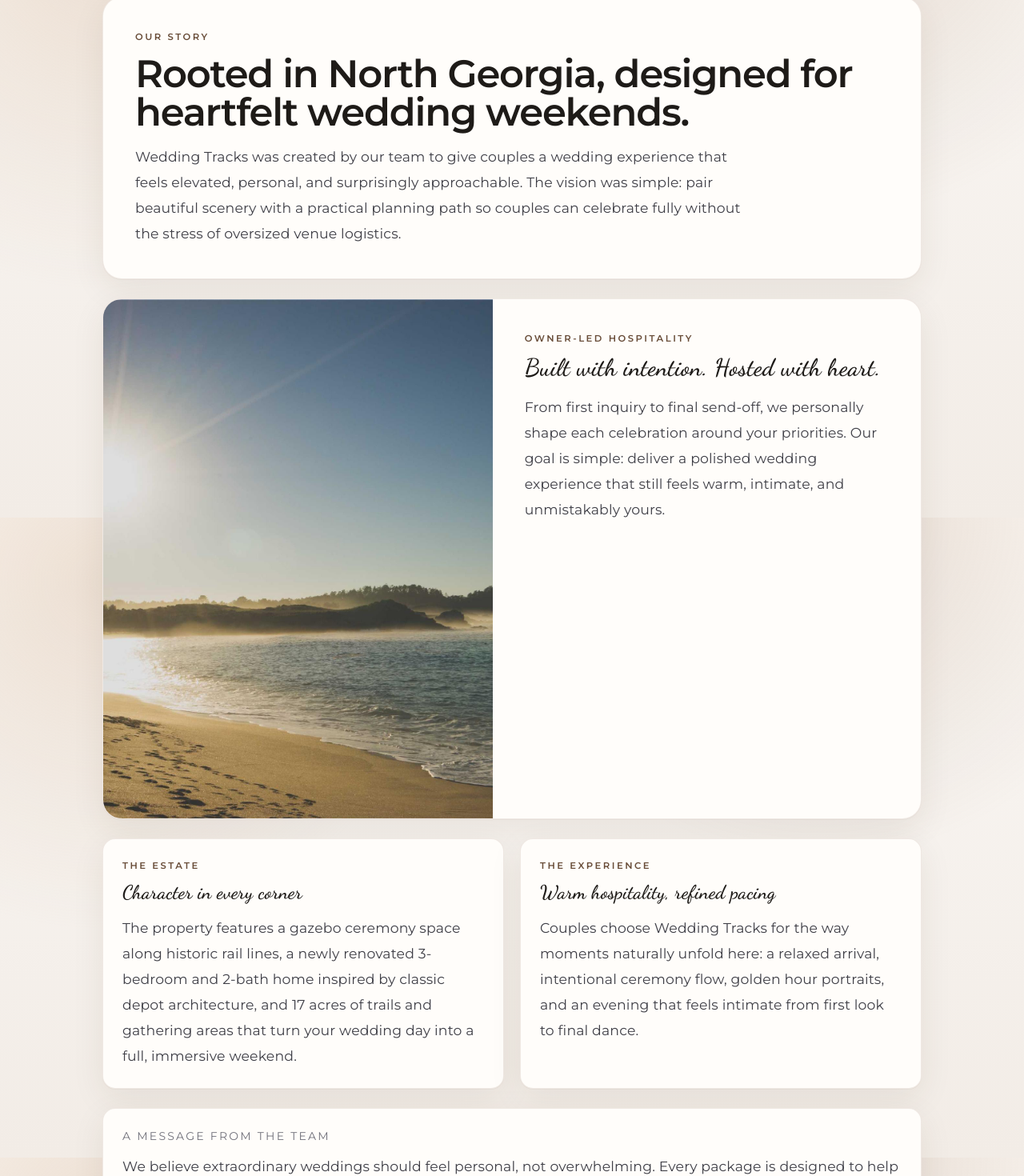
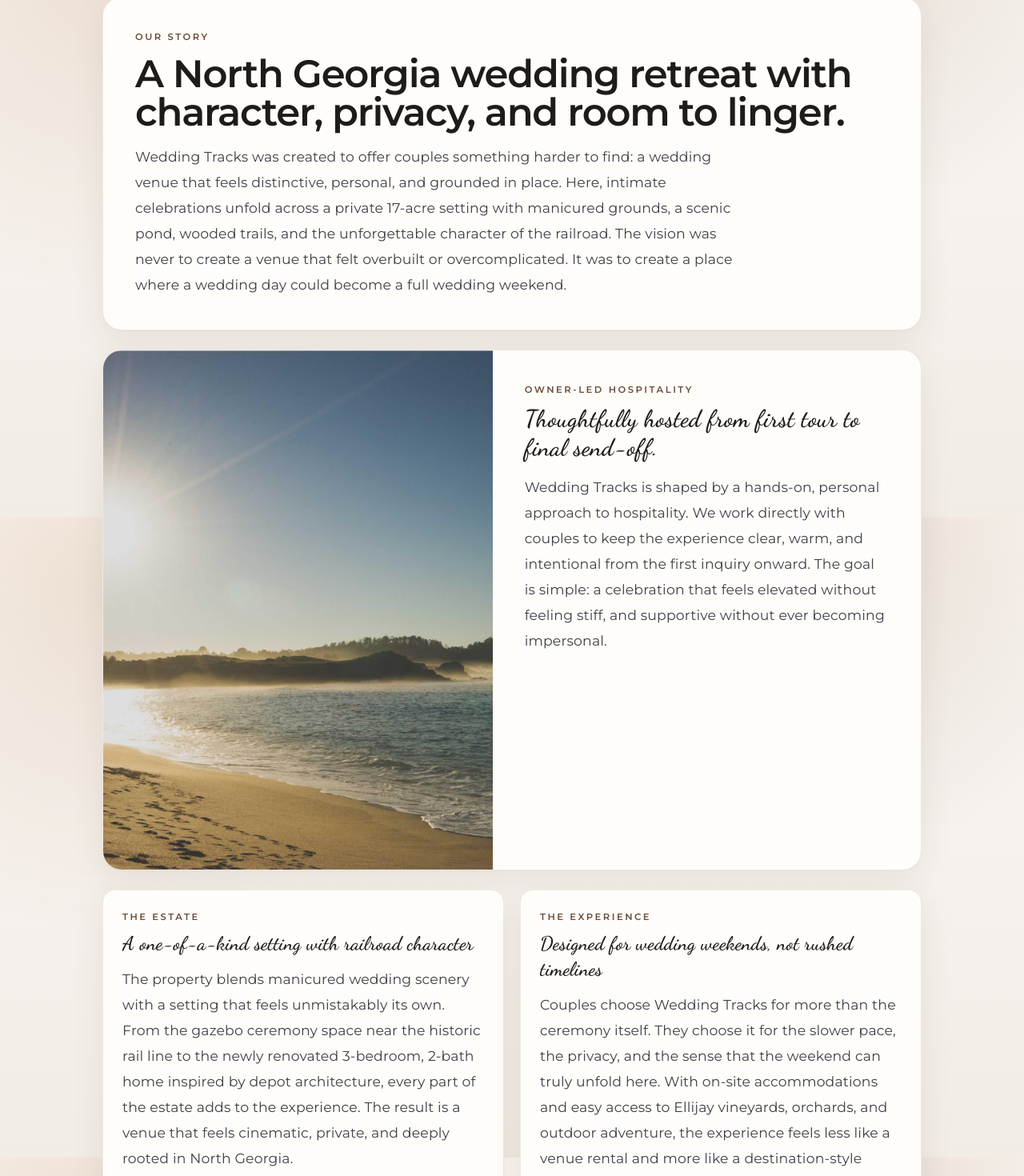
Before and after one commit to the-cloud-architect/tracks, a Next.js app: page /about in a window 1280 px wide. Shown: the part 153-1623 px from the top of the page at 80% size. Built offline with nearby package versions, Linux system fonts and the light colour scheme; no server answers.

Commit message:
changed 2 lines

```diff
--- a/src/app/about/page.tsx
+++ b/src/app/about/page.tsx
@@ -4,7 +4,7 @@ import Link from "next/link";
 export const metadata: Metadata = {
   title: "About | Wedding Tracks",
   description:
-    "Learn about the story behind Wedding Tracks, a unique affordable wedding venue in Chatsworth, Georgia.",
+    "Learn the story behind Wedding Tracks, a private North Georgia wedding venue in Chatsworth with railroad character, weekend stays, and a one-of-a-kind 17-acre setting.",
 };
 
 export default function AboutPage() {
@@ -14,16 +14,19 @@ export default function AboutPage() {
         <section className="soft-panel rounded-3xl p-8 sm:p-10">
           <p className="eyebrow">Our story</p>
           <h1 className="mt-3 text-3xl font-semibold tracking-tight sm:text-5xl">
-            Rooted in North Georgia, designed for heartfelt wedding weekends.
+            A North Georgia wedding retreat with character, privacy, and room to linger.
           </h1>
           <p className="mt-4 max-w-3xl leading-8 text-zinc-700">
-            Wedding Tracks was created by our team to give couples a
-            wedding experience that feels elevated, personal, and surprisingly
-            approachable. The vision was simple: pair beautiful scenery with a
-            practical planning path so couples can celebrate fully without the
-            stress of oversized venue logistics.
+            Wedding Tracks was created to offer couples something harder to find:
+            a wedding venue that feels distinctive, personal, and grounded in place.
+            Here, intimate celebrations unfold across a private 17-acre setting with
+            manicured grounds, a scenic pond, wooded trails, and the unforgettable
+            character of the railroad. The vision was never to create a venue that felt
+            overbuilt or overcomplicated. It was to create a place where a wedding day
+            could become a full wedding weekend.
           </p>
         </section>
+
         <section className="soft-panel overflow-hidden rounded-3xl">
           <div className="grid gap-0 md:grid-cols-[1fr_1.1fr]">
             <div className="aspect-[4/5] bg-zinc-100 md:aspect-auto">
@@ -36,50 +39,58 @@ export default function AboutPage() {
             <div className="p-8 sm:p-10">
               <p className="eyebrow">Owner-led hospitality</p>
               <h2 className="mt-2 text-3xl font-semibold tracking-tight">
-                Built with intention. Hosted with heart.
+                Thoughtfully hosted from first tour to final send-off.
               </h2>
               <p className="mt-4 leading-8 text-zinc-700">
-                From first inquiry to final send-off, we personally shape each
-                celebration around your priorities. Our goal is simple: deliver
-                a polished wedding experience that still feels warm, intimate,
-                and unmistakably yours.
+                Wedding Tracks is shaped by a hands-on, personal approach to hospitality.
+                We work directly with couples to keep the experience clear, warm, and
+                intentional from the first inquiry onward. The goal is simple: a celebration
+                that feels elevated without feeling stiff, and supportive without ever
+                becoming impersonal.
               </p>
             </div>
           </div>
         </section>
+
         <section className="grid gap-5 md:grid-cols-2">
           <article className="soft-panel rounded-2xl p-6">
             <p className="eyebrow">The estate</p>
-            <h2 className="mt-2 text-2xl font-semibold">Character in every corner</h2>
+            <h2 className="mt-2 text-2xl font-semibold">A one-of-a-kind setting with railroad character</h2>
             <p className="mt-3 leading-8 text-zinc-700">
-              The property features a gazebo ceremony space along historic rail
-              lines, a newly renovated 3-bedroom and 2-bath home inspired by
-              classic depot architecture, and 17 acres of trails and gathering
-              areas that turn your wedding day into a full, immersive weekend.
+              The property blends manicured wedding scenery with a setting that feels
+              unmistakably its own. From the gazebo ceremony space near the historic
+              rail line to the newly renovated 3-bedroom, 2-bath home inspired by depot
+              architecture, every part of the estate adds to the experience. The result is
+              a venue that feels cinematic, private, and deeply rooted in North Georgia.
             </p>
           </article>
+
           <article className="soft-panel rounded-2xl p-6">
             <p className="eyebrow">The experience</p>
-            <h2 className="mt-2 text-2xl font-semibold">Warm hospitality, refined pacing</h2>
+            <h2 className="mt-2 text-2xl font-semibold">Designed for wedding weekends, not rushed timelines</h2>
             <p className="mt-3 leading-8 text-zinc-700">
-              Couples choose Wedding Tracks for the way moments naturally
-              unfold here: a relaxed arrival, intentional ceremony flow, golden
-              hour portraits, and an evening that feels intimate from first look
-              to final dance.
+              Couples choose Wedding Tracks for more than the ceremony itself. They choose
+              it for the slower pace, the privacy, and the sense that the weekend can truly
+              unfold here. With on-site accommodations and easy access to Ellijay vineyards,
+              orchards, and outdoor adventure, the experience feels less like a venue rental
+              and more like a destination-style celebration in North Georgia.
             </p>
           </article>
         </section>
+
         <div className="soft-panel rounded-2xl p-6">
           <p className="text-sm uppercase tracking-[0.16em] text-zinc-500">
             A message from the team
           </p>
           <p className="mt-3 leading-8 text-zinc-700">
-            We believe extraordinary weddings should feel personal, not
-            overwhelming. Every package is designed to help you host a meaningful
-            celebration with clarity, comfort, and a beautiful setting your guests
-            will talk about long after the weekend is over.
+            We believe weddings are most meaningful when they feel personal, well-paced,
+            and true to the people gathering there. Everything at Wedding Tracks is meant
+            to support that kind of celebration: beautiful surroundings, a distinctive
+            sense of place, and a thoughtful planning experience that lets you stay present
+            in the moments that matter.
           </p>
         </div>
+
         <div className="flex flex-wrap gap-3">
           <Link
             href="/book-a-tour"
@@ -91,7 +102,7 @@ export default function AboutPage() {
             href="/packages"
             className="rounded-full border border-zinc-300 bg-white/80 px-5 py-2.5 text-sm font-semibold text-zinc-900 transition hover:bg-zinc-100"
           >
-            Explore collections
+            Explore packages
           </Link>
         </div>
       </div>
```
